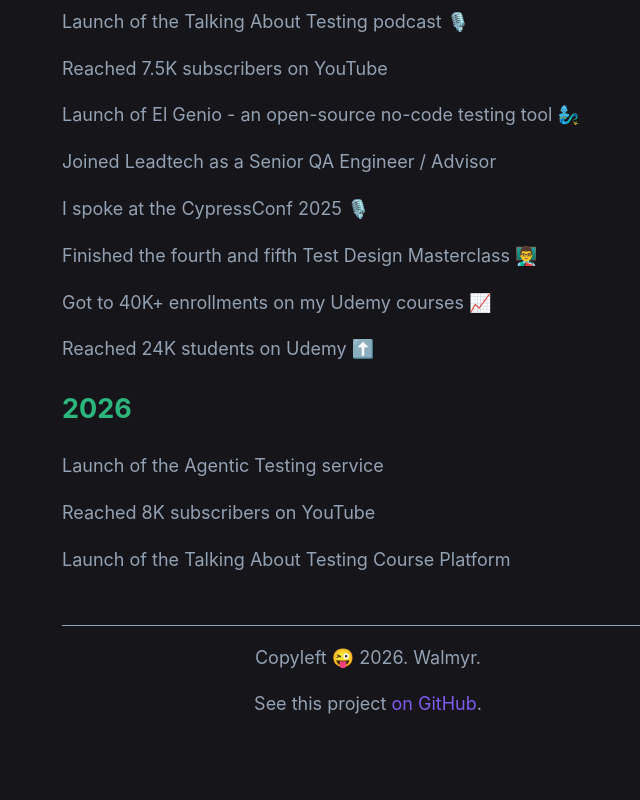
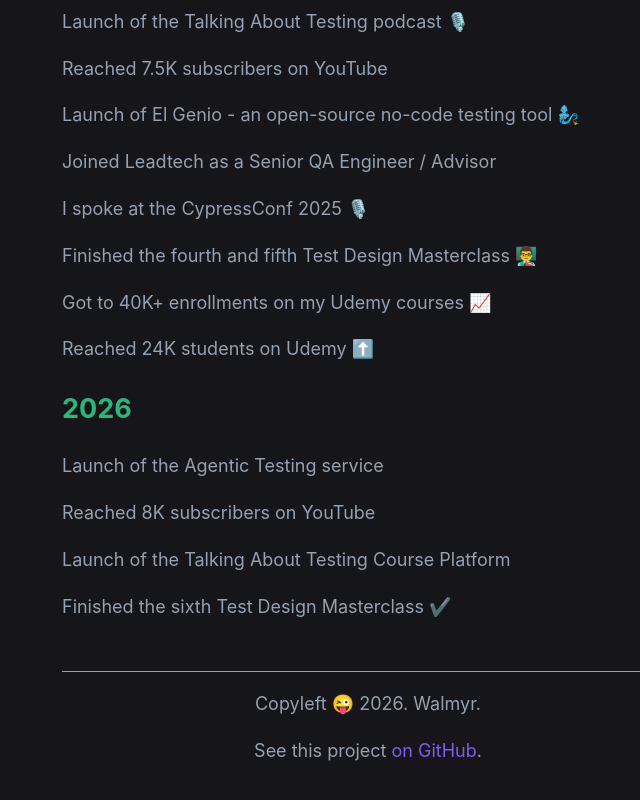
Before and after one commit to wlsf82/walmyr-nextjs, a Next.js app: page / in a window 1280 px wide. Shown: the part 4338-5138 px from the top of the page, without its empty margins (272-912 px from the left). Built offline with nearby package versions, Linux system fonts and the light colour scheme.

Commit message:
Add new achievement to 2026

```diff
--- a/components/achievements.js
+++ b/components/achievements.js
@@ -150,6 +150,7 @@
       'Launch of the Agentic Testing service',
       'Reached 8K subscribers on YouTube',
       'Launch of the Talking About Testing Course Platform',
+      'Finished the sixth Test Design Masterclass ✔️',
     ]
   },
 ]
```
